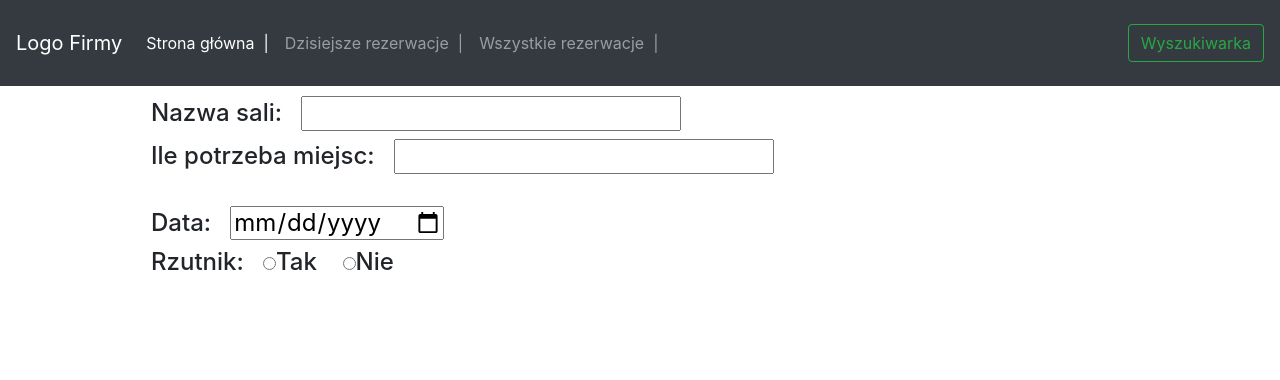
After one commit to maciejwitos/reservation_system, a Django app: page /search/ in a window 1280 px wide. The commit adds this page. Shown: the top 380 px of the page. Run offline with Django 3.2, Linux system fonts and the light colour scheme; some libraries are stand-ins or nearby versions.

Commit message:
Implement search engine

```diff
--- a/app/templates/base.html
+++ b/app/templates/base.html
@@ -27,9 +27,8 @@
                     <a class="nav-link" href="/reservation/all/" tabindex="-1">Wszystkie rezerwacje&nbsp&nbsp|</a>
                 </li>
             </ul>
-            <form class="form-inline mt-2 mt-md-0">
-                <input class="form-control mr-sm-2" type="text" placeholder="Search" aria-label="Search">
-                <button class="btn btn-outline-success my-2 my-sm-0" type="submit">Search</button>
+            <form action="/search/" method="post" id="search" class="form-inline mt-0 mt-md-0">
+                <button form="search" class="btn btn-outline-success my-0 my-sm-3" type="submit">Wyszukiwarka</button>
             </form>
         </div>
     </nav>
--- /dev/null
+++ b/app/templates/search.html
@@ -0,0 +1,27 @@
+{% extends 'base.html' %}
+{% block page_title %}Main Page{% endblock %}
+{% block content %}
+    <section>
+        <div>
+            <form>
+                <h4>
+                    Nazwa sali:&nbsp&nbsp
+                    <input type="text" name="room_name">
+                </h4>
+                <h4>
+                    Ile potrzeba miejsc:&nbsp&nbsp
+                    <input type="number" name="room_capacity">
+                </h4><br>
+                <h4>
+                    Data:&nbsp&nbsp
+                    <input type="date" name="reservation_date">
+                </h4>
+                <h4>
+                    Rzutnik:&nbsp&nbsp
+                    <input type="radio" name="projector_is_available" value="True">Tak&nbsp&nbsp&nbsp
+                    <input type="radio" name="projector_is_available" value="False">Nie
+                </h4>
+            </form>
+        </div>
+    </section>
+{% endblock %}
--- a/app/views.py
+++ b/app/views.py
@@ -132,3 +132,21 @@ class TodayReservations(View):
         today = datetime.date.today()
         reservations = Reservation.objects.filter(date=today)
         return render(request, 'today_status.html', {'reservations': reservations})
+
+
+class OpenSearch(View):
+
+    def post(self, request):
+        return render(request, 'search.html')
+
+
+class Search(View):
+
+    def get(self, request):
+        return render(request, 'search.html')
+
+
+    def post(self, request):
+
+
+        return render(request, 'search.html')
--- a/reservation_system/urls.py
+++ b/reservation_system/urls.py
@@ -27,5 +27,6 @@ urlpatterns = [
     path('reservation/add/<int:id>/', MakeReservation.as_view()),
     path('reservation/all/', AllReservation.as_view()),
     path('reservation/today/', TodayReservations.as_view()),
-    path('reservation/delete/<int:id>/', DeleteReservation.as_view())
+    path('reservation/delete/<int:id>/', DeleteReservation.as_view()),
+    path('search/', Search.as_view()),
 ]
```
